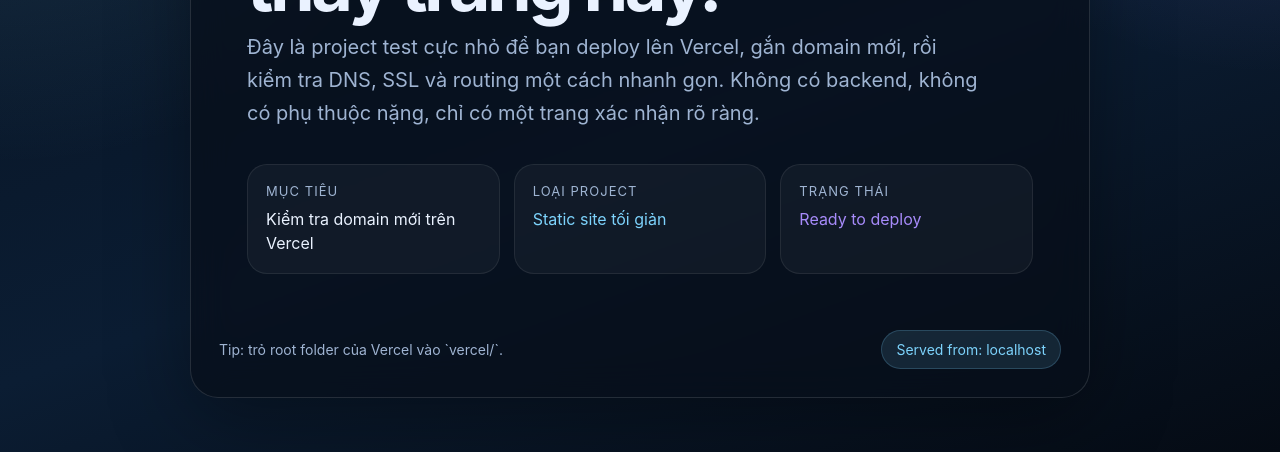
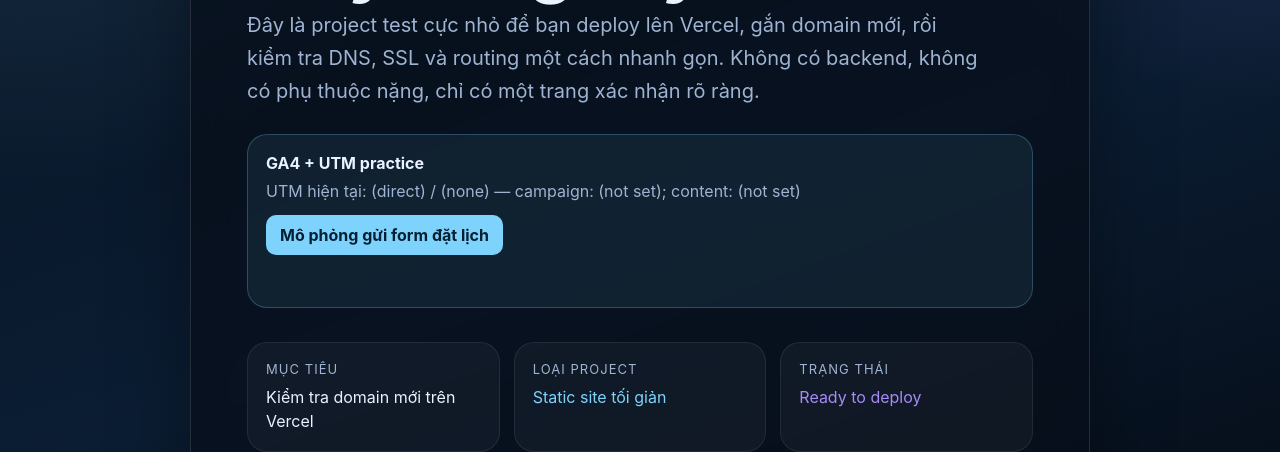
Before and after one commit to Nhat043/test-domain, a plain HTML site: page index.html in a window 1280 px wide. Shown: the part 348-800 px from the top of the page. Drawn offline with Linux system fonts and the light colour scheme.

Commit message:
update UTM G4

```diff
--- a/index.html
+++ b/index.html
@@ -8,6 +8,14 @@
       content="Mini site để test domain mới trên Vercel."
     />
     <title>Domain Check on Vercel</title>
+    <!-- Google tag (GA4): Measurement ID is public; do not put API secrets here. -->
+    <script async src="https://www.googletagmanager.com/gtag/js?id=G-C321PKEXLG"></script>
+    <script>
+      window.dataLayer = window.dataLayer || [];
+      function gtag(){dataLayer.push(arguments);}
+      gtag('js', new Date());
+      gtag('config', 'G-C321PKEXLG');
+    </script>
     <style>
       :root {
         color-scheme: dark;
@@ -156,6 +164,37 @@
         border: 1px solid rgba(125, 211, 252, 0.2);
       }
 
+      .practice-panel {
+        margin-top: 26px;
+        padding: 18px;
+        border-radius: 20px;
+        border: 1px solid rgba(125, 211, 252, 0.25);
+        background: rgba(125, 211, 252, 0.08);
+      }
+
+      .practice-panel p {
+        margin: 8px 0 0;
+        color: var(--muted);
+      }
+
+      .practice-button {
+        margin-top: 14px;
+        padding: 10px 14px;
+        border: 0;
+        border-radius: 10px;
+        background: var(--accent);
+        color: #062033;
+        font: inherit;
+        font-weight: 700;
+        cursor: pointer;
+      }
+
+      .practice-result {
+        min-height: 24px;
+        margin-top: 10px !important;
+        color: var(--success) !important;
+      }
+
       @media (max-width: 720px) {
         .grid {
           grid-template-columns: 1fr;
@@ -188,6 +227,15 @@
             không có phụ thuộc nặng, chỉ có một trang xác nhận rõ ràng.
           </p>
 
+          <section class="practice-panel" aria-labelledby="utm-title">
+            <strong id="utm-title">GA4 + UTM practice</strong>
+            <p id="utm-status">Đang đọc UTM từ URL...</p>
+            <button class="practice-button" id="lead-button" type="button">
+              Mô phỏng gửi form đặt lịch
+            </button>
+            <p class="practice-result" id="lead-result" aria-live="polite"></p>
+          </section>
+
           <div class="grid">
             <div class="tile">
               <span class="label">Mục tiêu</span>
@@ -215,6 +263,28 @@
       const host = window.location.hostname || "localhost";
       const pill = document.getElementById("host-pill");
       pill.textContent = `Served from: ${host}`;
+
+      // GA4 automatically reads these UTM values when the Google tag loads.
+      // This UI only makes the attribution visible for interview practice.
+      const params = new URLSearchParams(window.location.search);
+      const attribution = {
+        source: params.get("utm_source") || "(direct)",
+        medium: params.get("utm_medium") || "(none)",
+        campaign: params.get("utm_campaign") || "(not set)",
+        content: params.get("utm_content") || "(not set)",
+      };
+      document.getElementById("utm-status").textContent =
+        `UTM hiện tại: ${attribution.source} / ${attribution.medium} — campaign: ${attribution.campaign}; content: ${attribution.content}`;
+
+      document.getElementById("lead-button").addEventListener("click", () => {
+        // No name, phone, email, or other PII is sent to GA4.
+        gtag("event", "generate_lead", {
+          lead_source: attribution.source,
+          service: "utm_ga4_practice",
+        });
+        document.getElementById("lead-result").textContent =
+          "Đã gửi event generate_lead vào GA4. Mở Realtime để kiểm tra.";
+      });
     </script>
   </body>
 </html>
```
